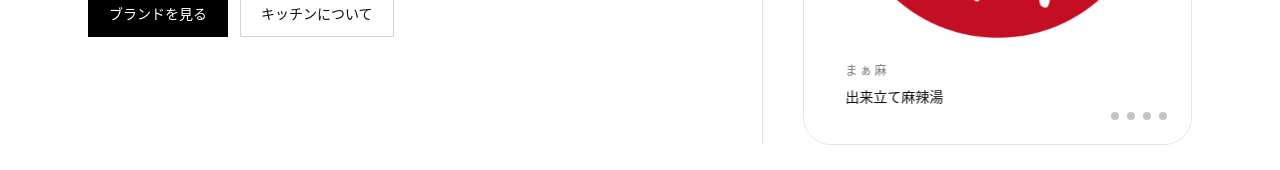
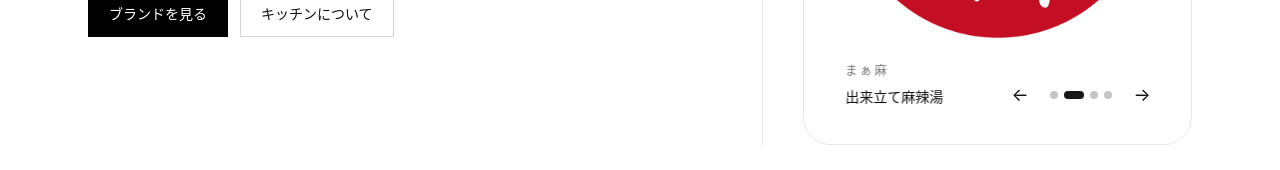
Before and after one commit to shynw1983/js-kitchen, a Next.js app: page / in a window 1280 px wide. Shown: the part 544-714 px from the top of the page. Built offline with nearby package versions, Linux system fonts and the light colour scheme.

Commit message:
Add hero carousel controls

```diff
--- a/src/app/globals.css
+++ b/src/app/globals.css
@@ -22,40 +22,8 @@ body {
   background: #e5e5e5;
 }
 
-.hero-carousel-track {
-  width: 500%;
-  animation: hero-carousel-slide 20s ease-in-out infinite;
-}
-
-.hero-carousel:hover .hero-carousel-track {
-  animation-play-state: paused;
-}
-
-@keyframes hero-carousel-slide {
-  0%,
-  16% {
-    transform: translateX(0);
-  }
-  22%,
-  38% {
-    transform: translateX(-20%);
-  }
-  44%,
-  60% {
-    transform: translateX(-40%);
-  }
-  66%,
-  82% {
-    transform: translateX(-60%);
-  }
-  88%,
-  100% {
-    transform: translateX(-80%);
+@media (prefers-reduced-motion: reduce) {
+  .hero-carousel * {
+    transition-duration: 0.01ms !important;
   }
 }
-
-@media (prefers-reduced-motion: reduce) {
-  .hero-carousel-track {
-    animation: none;
-  }
-}
--- a/src/components/hero-image-rail.tsx
+++ b/src/components/hero-image-rail.tsx
@@ -1,4 +1,7 @@
+"use client";
+
 import Image from "next/image";
+import { useEffect, useState } from "react";
 
 const heroImages = [
   {
@@ -32,16 +35,37 @@ const heroImages = [
 ];
 
 export function HeroImageRail() {
-  const images = [...heroImages, heroImages[0]];
+  const [activeIndex, setActiveIndex] = useState(0);
+
+  useEffect(() => {
+    const timer = window.setInterval(() => {
+      setActiveIndex((current) => (current + 1) % heroImages.length);
+    }, 5000);
+
+    return () => window.clearInterval(timer);
+  }, []);
+
+  const goToPrevious = () => {
+    setActiveIndex((current) =>
+      current === 0 ? heroImages.length - 1 : current - 1,
+    );
+  };
+
+  const goToNext = () => {
+    setActiveIndex((current) => (current + 1) % heroImages.length);
+  };
 
   return (
     <div className="min-w-0 border-l border-neutral-200 pl-6 md:pl-10">
       <div className="hero-carousel relative h-[420px] overflow-hidden rounded-[28px] border border-neutral-200 bg-white md:h-[520px]">
-        <div className="hero-carousel-track flex h-full">
-          {images.map((image, index) => (
+        <div
+          className="flex h-full transition-transform duration-700 ease-[cubic-bezier(0.22,1,0.36,1)]"
+          style={{ transform: `translateX(-${activeIndex * 100}%)` }}
+        >
+          {heroImages.map((image, index) => (
             <div
               key={`${image.src}-${index}`}
-              className="relative h-full w-1/5 shrink-0 overflow-hidden bg-white"
+              className="relative h-full w-full shrink-0 overflow-hidden bg-white"
             >
               <Image
                 src={image.src}
@@ -60,13 +84,39 @@ export function HeroImageRail() {
             </div>
           ))}
         </div>
-        <div className="absolute bottom-6 right-6 flex gap-2">
-          {heroImages.map((image) => (
-            <span
-              key={image.src}
-              className="h-2 w-2 rounded-full bg-neutral-900/25"
-            />
-          ))}
+
+        <div className="absolute bottom-6 right-6 flex items-center gap-2 rounded-full border border-white/70 bg-white/75 p-1.5 backdrop-blur">
+          <button
+            type="button"
+            onClick={goToPrevious}
+            aria-label="前の画像へ"
+            className="flex h-9 w-9 items-center justify-center rounded-full text-lg leading-none transition hover:bg-neutral-900 hover:text-white"
+          >
+            ←
+          </button>
+          <div className="flex gap-1.5 px-1">
+            {heroImages.map((image, index) => (
+              <button
+                key={image.src}
+                type="button"
+                onClick={() => setActiveIndex(index)}
+                aria-label={`${index + 1}枚目の画像へ`}
+                className={`h-2 rounded-full transition-all ${
+                  activeIndex === index
+                    ? "w-5 bg-neutral-900"
+                    : "w-2 bg-neutral-900/25"
+                }`}
+              />
+            ))}
+          </div>
+          <button
+            type="button"
+            onClick={goToNext}
+            aria-label="次の画像へ"
+            className="flex h-9 w-9 items-center justify-center rounded-full text-lg leading-none transition hover:bg-neutral-900 hover:text-white"
+          >
+            →
+          </button>
         </div>
       </div>
     </div>
```
